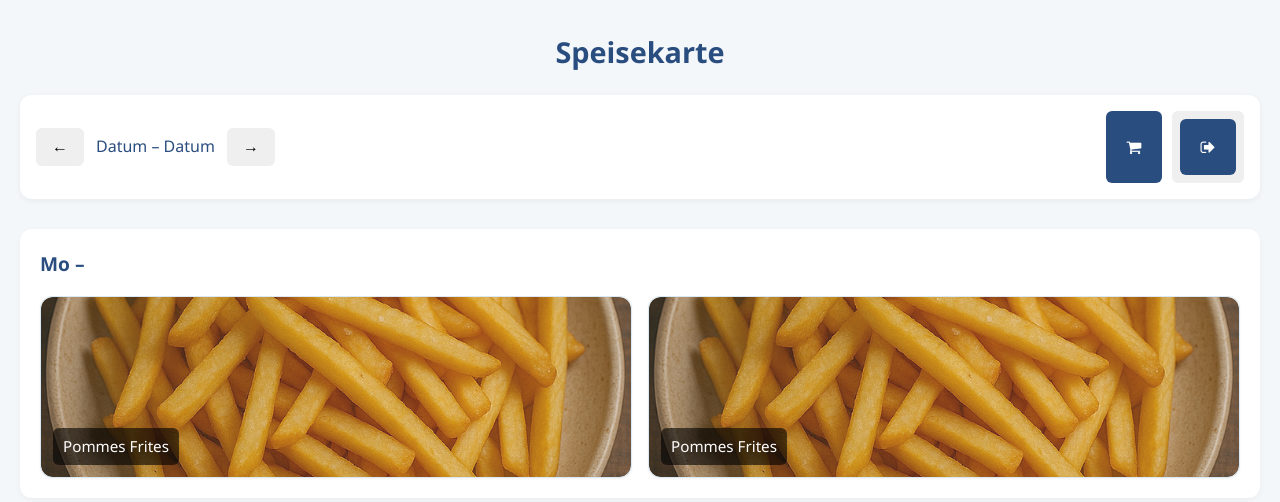
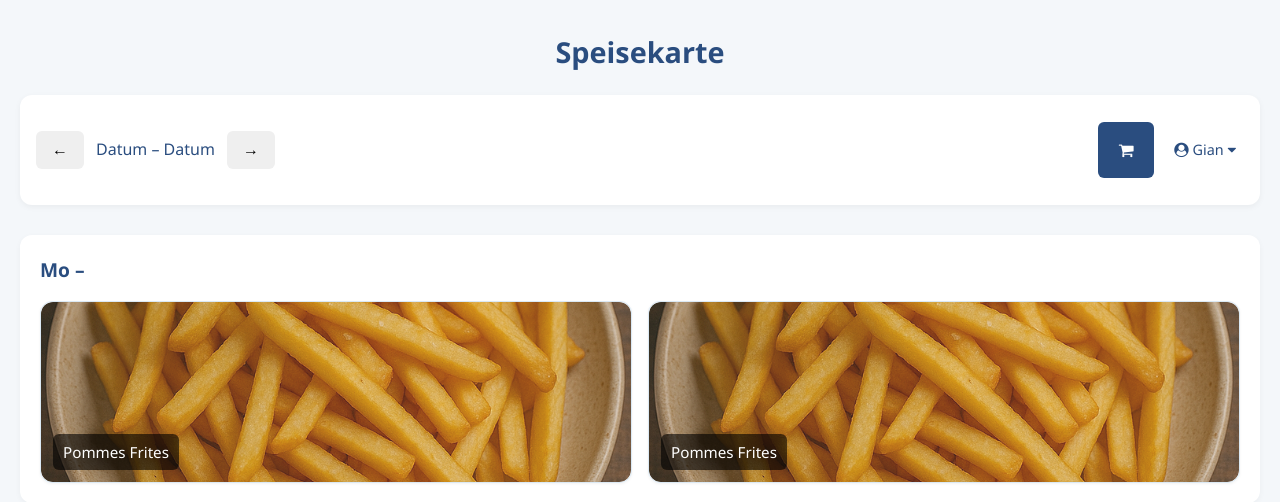
Before and after one commit to ScriptSorcerer20/M426, a Flask app: page / in a window 1280 px wide. Shown: the top 502 px of the page. Run offline with Flask 3, Linux system fonts and the light colour scheme; a user stored in the database is signed in.

Commit message:
Add user menu with dropdown functionality, dynamic authentication checks, and improvements to styles and interactivity

```diff
--- a/static/frontend.js
+++ b/static/frontend.js
@@ -206,3 +206,18 @@
         toast.classList.add("hidden");
     }, 2000);
 }
+
+document.addEventListener('DOMContentLoaded', () => {
+    const userMenu = document.querySelector('.user-menu');
+    const btn = userMenu.querySelector('.user-menu__btn');
+    btn.addEventListener('click', (e) => {
+        e.stopPropagation();
+        userMenu.classList.toggle('open');
+    });
+    document.addEventListener('click', () => {
+        userMenu.classList.remove('open');
+    });
+    document.addEventListener('keydown', (e) => {
+        if (e.key === 'Escape') userMenu.classList.remove('open');
+    });
+});
--- a/static/json/next_week.json
+++ b/static/json/next_week.json
@@ -4,7 +4,7 @@
       "day1": [
         {
           "product_id": 1,
-          "date": ":)",
+          "date": ":3",
           "product_name": "Pommes Frites",
           "product_description": "Sehr populär",
           "product_price": 9.99,
--- a/static/styles.css
+++ b/static/styles.css
@@ -500,7 +500,7 @@
     padding-bottom: 35px;
     padding-top: 20px;
     border-radius: 8px;
-    box-shadow: 0 0 10px rgba(0,0,0,0.1);
+    box-shadow: 0 0 10px rgba(0, 0, 0, 0.1);
     display: flex;
     flex-direction: column;
     width: 300px;
@@ -557,3 +557,91 @@
     color: #2a4d7f;
     border: 1px solid #2a4d7f;
 }
+
+.icon-buttons {
+    display: flex;
+    align-items: center;
+    gap: 12px;
+    position: relative;
+}
+
+.user-menu {
+    position: relative;
+}
+
+.user-menu__btn {
+    background: none;
+    border: none;
+    font: 0.9rem 'Segoe UI', sans-serif;
+    color: #2a4d7f;
+    cursor: pointer;
+    display: flex;
+    align-items: center;
+    gap: 4px;
+    padding: 4px 8px;
+    border-radius: 4px;
+    transition: background 0.2s;
+}
+
+.user-menu__btn i {
+    font-size: 1em !important;
+    margin: 0 !important;
+    padding: 0 !important;
+}
+
+.user-menu__btn:hover {
+    background: rgba(42, 77, 127, 0.1);
+}
+
+.user-menu__dropdown {
+    list-style: none;
+    margin: 0;
+    top: 100%;
+    padding: 4px 0;
+    position: absolute;
+    right: 0;
+    background: #fff;
+    border: 1px solid #c3d7e5;
+    border-radius: 6px;
+    box-shadow: 0 2px 6px rgba(0, 0, 0, 0.1);
+    display: none;
+    min-width: 140px;
+    z-index: 1000;
+}
+
+.user-menu__dropdown li + li {
+    margin-top: 2px;
+}
+
+.user-menu__dropdown a {
+    display: block;
+    font-size: 0.9rem !important;
+    height: 5vh;
+    width: 85%;
+    padding: 4px 8px !important;
+    background: none !important;
+    color: #333 !important;
+    text-decoration: none !important;
+}
+
+.menu-button {
+    height: 5px;
+}
+
+.user-menu__dropdown a:hover {
+    background: rgba(42, 77, 127, 0.1) !important;
+}
+
+.user-menu.open .user-menu__dropdown {
+  display: block;
+}
+
+.user-menu__dropdown li + li {
+    margin-top: 1px;
+}
+
+.user-menu__dropdown a,
+.user-menu__btn {
+    border-radius: 4px !important;
+    box-shadow: none !important;
+}
--- a/templates/index.html
+++ b/templates/index.html
@@ -20,7 +20,20 @@
     </div>
     <div class="icon-buttons">
         <a href="/basket"><i class="fa fa-shopping-cart"></i></a>
-        <button><a href="/logout"><i class="fa fa-sign-out"></i></a></button>
+        {% if current_user.is_authenticated %}
+        <div class="user-menu">
+            <button class="user-menu__btn">
+                <i class="fa fa-user-circle"></i> {{ current_user.username }}
+                <i class="fa fa-caret-down"></i>
+            </button>
+            <ul class="user-menu__dropdown">
+                <li><a href="{{ url_for('settings') }}" class="menu-button"><i class="fa fa-cog"></i> Einstellungen</a></li>
+                <li><a href="{{ url_for('logout') }}"><i class="fa fa-sign-out"></i> Abmelden</a></li>
+            </ul>
+        </div>
+        {% else %}
+        <a href="{{ url_for('login') }}"><i class="fa fa-sign-in"></i></a>
+        {% endif %}
     </div>
 </div>
 
```
